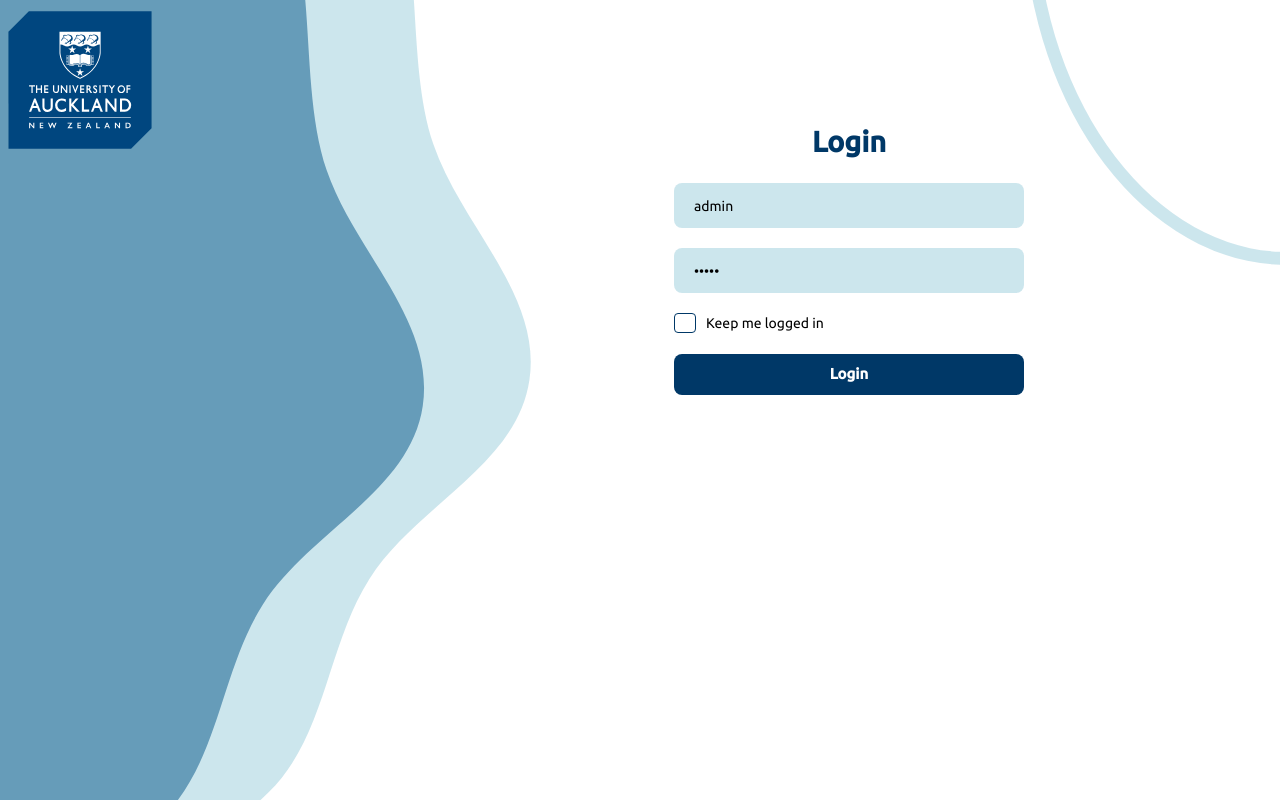
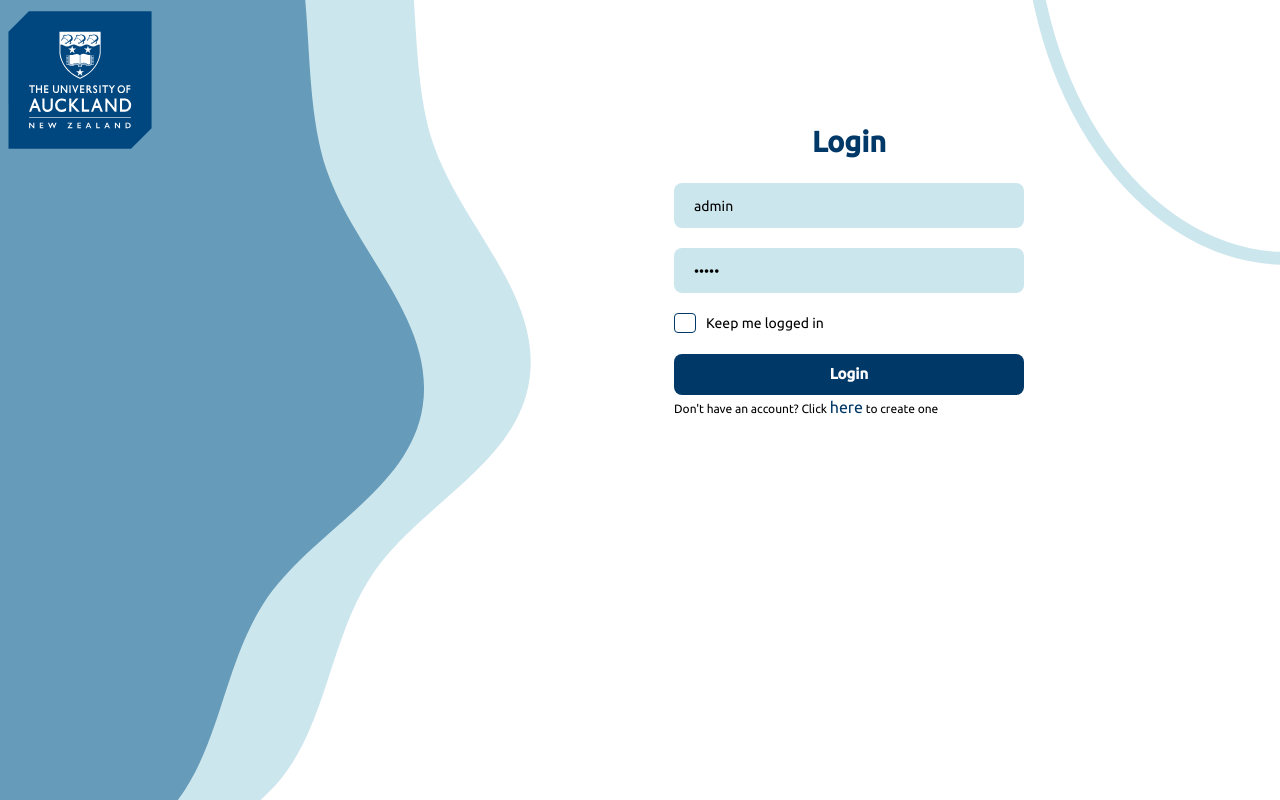
Before and after one commit to uoa-compsci399-s2-2022/team3-front-end, a Vue app: page /login in a window 1280 px wide. Built offline with nearby package versions, Linux system fonts and the light colour scheme.

Commit message:
feat: add register starter page

```diff
--- a/src/router/index.ts
+++ b/src/router/index.ts
@@ -46,6 +46,11 @@ const routes = [
         component: () => import('@/views/login/Login.vue')
     },
     {
+        path: "/register",
+        meta: { title: 'MTMS Register service'},
+        component: () => import('@/views/login/Register.vue')
+    },
+    {
         path: '/application/:applicationID',
         meta: { title:'Apply for the position', permission: '2' },
         component: () => import('@/views/forms/Application.vue')
@@ -78,6 +83,11 @@ router.beforeEach((to, from, next) => {
     document.title = `${to.meta.title}`;
     Vnode.component?.exposed?.startLoading(); // start the loading bar animation
     const store = usePermissionStore();
+
+    if (to.path === '/register') {
+        next();
+        return;
+    }
 
     // if the page permission id exists, but the user doesn't have the permission to this page
     // redirect to 403
--- a/src/views/login/Login.vue
+++ b/src/views/login/Login.vue
@@ -53,6 +53,9 @@ const login = () => {
                 </div>
                 <button type="submit" @click.prevent="login">Login</button>
             </form>
+            <div class="register-prompt">
+                <span>Don't have an account? Click </span><router-link to="/register">here</router-link><span> to create one</span>
+            </div>
 
         </div>
     </div>
@@ -167,6 +170,18 @@ const login = () => {
             opacity: 0.5;
         }
     }
+
+    .register-prompt {
+        align-self: flex-start;
+        span {
+            font-size: 12px;
+        }
+
+        a {
+            text-decoration: none;
+            color:#003867;
+        }
+    }
 }
 
 @media only screen and (max-width: 770px) {
--- /dev/null
+++ b/src/views/login/Register.vue
@@ -0,0 +1,9 @@
+<script lang="js" setup></script>
+
+<template>
+123
+</template>
+
+<style scoped lang="scss">
+
+</style>
```
